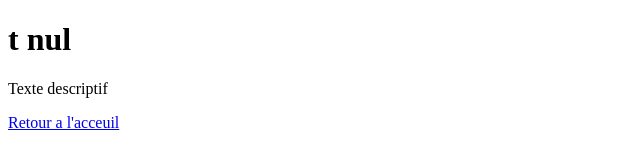
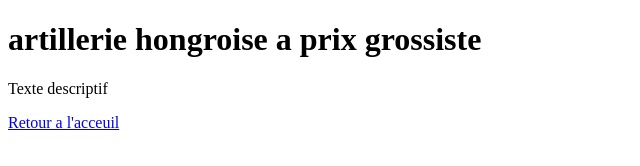
Before and after one commit to AdrienZl/AdrienZL.github.io, a plain HTML site: page index2.html in a window 1280 px wide. Shown: the whole page, without its empty margins (0-640 px from the left). Drawn offline with Linux system fonts and the light colour scheme.

Commit message:
Update index2.html

```diff
--- a/index2.html
+++ b/index2.html
@@ -7,7 +7,7 @@
 </head>
 
 <body>
-  <h1>t nul</h1>
+  <h1>artillerie hongroise a prix grossiste</h1>
   <p>Texte descriptif</p>
   <a href="index.html">Retour a l'acceuil</a>
 </body>
```
